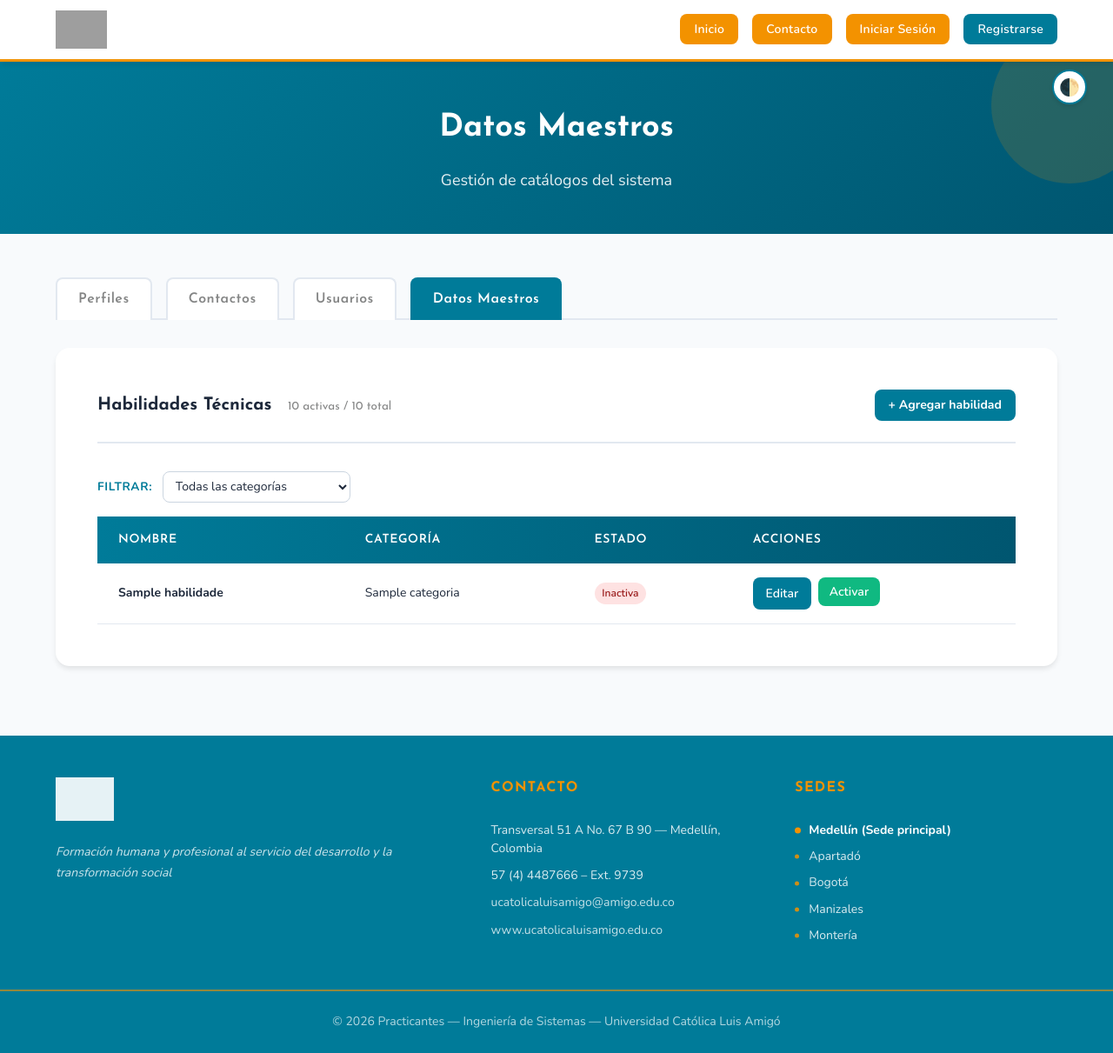
After one commit to JJrendon29/IngSistemas, a Flask app: template templates/admin/datos_maestros.html in a window 1280 px wide. The commit adds this page. Shown: the whole page at 87% size. Run offline with Flask 3, Linux system fonts and the light colour scheme; the template is opened without the code that fills it: most values are stand-ins (such as "Sample title", 1, 10 or a date in 2020); grey boxes are pictures that could not be loaded.

Commit message:
feat: panel de datos maestros para gestión de habilidades técnicas
Co-Authored-By: Claude Sonnet 4.6 <noreply@anthropic.com>

```diff
--- a/templates/admin/contactos.html
+++ b/templates/admin/contactos.html
@@ -20,6 +20,7 @@
             <a href="{{ url_for('admin.admin_panel') }}" class="admin-nav-link">Perfiles</a>
             <a href="{{ url_for('admin.admin_contactos') }}" class="admin-nav-link active">Contactos</a>
             <a href="{{ url_for('admin.admin_usuarios') }}" class="admin-nav-link">Usuarios</a>
+            <a href="{{ url_for('admin.admin_datos_maestros') }}" class="admin-nav-link">Datos Maestros</a>
         </div>
 
         <!-- Barra de filtros -->
--- /dev/null
+++ b/templates/admin/datos_maestros.html
@@ -0,0 +1,221 @@
+{% extends "base.html" %}
+
+{% block title %}Datos Maestros - Admin{% endblock %}
+
+{% block extra_css %}
+<link rel="stylesheet" href="{{ url_for('static', filename='css/admin.css') }}">
+{% endblock %}
+
+{% block content %}
+<section class="page-header">
+    <div class="container">
+        <h1>Datos Maestros</h1>
+        <p>Gestión de catálogos del sistema</p>
+    </div>
+</section>
+
+<section class="admin-section">
+    <div class="container">
+        <div class="admin-nav">
+            <a href="{{ url_for('admin.admin_panel') }}" class="admin-nav-link">Perfiles</a>
+            <a href="{{ url_for('admin.admin_contactos') }}" class="admin-nav-link">Contactos</a>
+            <a href="{{ url_for('admin.admin_usuarios') }}" class="admin-nav-link">Usuarios</a>
+            <a href="{{ url_for('admin.admin_datos_maestros') }}" class="admin-nav-link active">Datos Maestros</a>
+        </div>
+
+        <!-- Tarjeta Habilidades Técnicas -->
+        <div class="admin-card">
+            <div class="admin-card-header">
+                <h3 class="admin-card-title">
+                    Habilidades Técnicas
+                    <span style="font-size:0.85rem; font-weight:400; color:var(--text-secondary); margin-left:0.75rem;">
+                        {{ activas }} activas / {{ total }} total
+                    </span>
+                </h3>
+                <button type="button" class="btn-filtrar" onclick="abrirModalAgregar()">
+                    + Agregar habilidad
+                </button>
+            </div>
+
+            <!-- Filtro por categoría (JS) -->
+            <div style="margin-bottom:1rem; display:flex; align-items:center; gap:0.75rem; flex-wrap:wrap;">
+                <label style="font-size:0.85rem; font-weight:700; color:var(--primary-color); text-transform:uppercase; letter-spacing:0.05em;">
+                    Filtrar:
+                </label>
+                <select id="filtroCat" class="filtro-select" style="max-width:260px;" onchange="filtrarCategoria(this.value)">
+                    <option value="">Todas las categorías</option>
+                    <option value="lenguaje">Lenguajes de Programación</option>
+                    <option value="framework">Frameworks y Librerías</option>
+                    <option value="base_datos">Bases de Datos</option>
+                    <option value="herramienta">Herramientas y DevOps</option>
+                </select>
+            </div>
+
+            {% if habilidades %}
+            <div class="admin-table-container">
+                <table class="admin-table" id="tablaHabilidades">
+                    <thead>
+                        <tr>
+                            <th>Nombre</th>
+                            <th>Categoría</th>
+                            <th>Estado</th>
+                            <th>Acciones</th>
+                        </tr>
+                    </thead>
+                    <tbody>
+                        {% for h in habilidades %}
+                        <tr data-categoria="{{ h.categoria }}">
+                            <td><strong>{{ h.nombre }}</strong></td>
+                            <td>
+                                {% if h.categoria == 'lenguaje' %}Lenguajes de Programación
+                                {% elif h.categoria == 'framework' %}Frameworks y Librerías
+                                {% elif h.categoria == 'base_datos' %}Bases de Datos
+                                {% elif h.categoria == 'herramienta' %}Herramientas y DevOps
+                                {% else %}{{ h.categoria }}{% endif %}
+                            </td>
+                            <td>
+                                <span class="badge-activo {{ 'badge-activo--si' if h.activo else 'badge-activo--no' }}">
+                                    {{ 'Activa' if h.activo else 'Inactiva' }}
+                                </span>
+                            </td>
+                            <td class="admin-actions">
+                                <button type="button" class="btn btn-sm btn-revisar"
+                                        onclick="abrirModalEditar({{ h.id }}, '{{ h.nombre | e }}', '{{ h.categoria }}')">
+                                    Editar
+                                </button>
+                                <form method="POST"
+                                      action="{{ url_for('admin.admin_toggle_habilidad', id=h.id) }}"
+                                      style="display:inline;">
+                                    <button type="submit" class="btn btn-sm {{ 'btn-warning' if h.activo else 'btn-success' }}">
+                                        {{ 'Desactivar' if h.activo else 'Activar' }}
+                                    </button>
+                                </form>
+                            </td>
+                        </tr>
+                        {% endfor %}
+                    </tbody>
+                </table>
+            </div>
+            {% else %}
+            <p style="text-align:center; color:var(--text-secondary); padding:2rem;">
+                No hay habilidades registradas.
+            </p>
+            {% endif %}
+        </div>
+    </div>
+</section>
+
+<!-- Modal Agregar Habilidad -->
+<div id="modal-agregar" class="modal-overlay" style="display:none;" onclick="cerrarModalAgregar(event)">
+    <div class="modal-box" onclick="event.stopPropagation()">
+        <div class="modal-header">
+            <h4>Agregar Habilidad</h4>
+            <button type="button" class="modal-cerrar" onclick="cerrarModalAgregar()">&times;</button>
+        </div>
+        <form method="POST" action="{{ url_for('admin.admin_agregar_habilidad') }}">
+            <div class="modal-body">
+                <div style="display:flex; flex-direction:column; gap:1rem;">
+                    <div>
+                        <label style="display:block; font-size:0.85rem; font-weight:600; color:var(--primary-color); margin-bottom:0.3rem;">
+                            Nombre *
+                        </label>
+                        <input type="text" name="nombre" required maxlength="100"
+                               placeholder="Ej: TypeScript"
+                               class="modal-textarea"
+                               style="min-height:unset; height:38px; resize:none; padding:0.4rem 0.6rem;">
+                    </div>
+                    <div>
+                        <label style="display:block; font-size:0.85rem; font-weight:600; color:var(--primary-color); margin-bottom:0.3rem;">
+                            Categoría *
+                        </label>
+                        <select name="categoria" required class="filtro-select" style="width:100%; max-width:100%;">
+                            <option value="">-- Selecciona --</option>
+                            <option value="lenguaje">Lenguajes de Programación</option>
+                            <option value="framework">Frameworks y Librerías</option>
+                            <option value="base_datos">Bases de Datos</option>
+                            <option value="herramienta">Herramientas y DevOps</option>
+                        </select>
+                    </div>
+                </div>
+            </div>
+            <div class="modal-footer">
+                <button type="button" class="btn-limpiar" onclick="cerrarModalAgregar()">Cancelar</button>
+                <button type="submit" class="btn-filtrar">Agregar</button>
+            </div>
+        </form>
+    </div>
+</div>
+
+<!-- Modal Editar Habilidad -->
+<div id="modal-editar" class="modal-overlay" style="display:none;" onclick="cerrarModalEditar(event)">
+    <div class="modal-box" onclick="event.stopPropagation()">
+        <div class="modal-header">
+            <h4>Editar Habilidad</h4>
+            <button type="button" class="modal-cerrar" onclick="cerrarModalEditar()">&times;</button>
+        </div>
+        <form id="form-editar" method="POST" action="">
+            <div class="modal-body">
+                <div style="display:flex; flex-direction:column; gap:1rem;">
+                    <div>
+                        <label style="display:block; font-size:0.85rem; font-weight:600; color:var(--primary-color); margin-bottom:0.3rem;">
+                            Nombre *
+                        </label>
+                        <input type="text" id="editar-nombre" name="nombre" required maxlength="100"
+                               class="modal-textarea"
+                               style="min-height:unset; height:38px; resize:none; padding:0.4rem 0.6rem;">
+                    </div>
+                    <div>
+                        <label style="display:block; font-size:0.85rem; font-weight:600; color:var(--primary-color); margin-bottom:0.3rem;">
+                            Categoría *
+                        </label>
+                        <select id="editar-categoria" name="categoria" required class="filtro-select" style="width:100%; max-width:100%;">
+                            <option value="lenguaje">Lenguajes de Programación</option>
+                            <option value="framework">Frameworks y Librerías</option>
+                            <option value="base_datos">Bases de Datos</option>
+                            <option value="herramienta">Herramientas y DevOps</option>
+                        </select>
+                    </div>
+                </div>
+            </div>
+            <div class="modal-footer">
+                <button type="button" class="btn-limpiar" onclick="cerrarModalEditar()">Cancelar</button>
+                <button type="submit" class="btn-filtrar">Guardar</button>
+            </div>
+        </form>
+    </div>
+</div>
+
+<script>
+function abrirModalAgregar() {
+    document.getElementById('modal-agregar').style.display = 'flex';
+}
+function cerrarModalAgregar(e) {
+    if (e && e.target !== document.getElementById('modal-agregar')) return;
+    document.getElementById('modal-agregar').style.display = 'none';
+}
+
+function abrirModalEditar(id, nombre, categoria) {
+    var form = document.getElementById('form-editar');
+    form.action = '/admin/datos-maestros/habilidades/' + id + '/editar';
+    document.getElementById('editar-nombre').value = nombre;
+    document.getElementById('editar-categoria').value = categoria;
+    document.getElementById('modal-editar').style.display = 'flex';
+    document.getElementById('editar-nombre').focus();
+}
+function cerrarModalEditar(e) {
+    if (e && e.target !== document.getElementById('modal-editar')) return;
+    document.getElementById('modal-editar').style.display = 'none';
+}
+
+function filtrarCategoria(cat) {
+    var filas = document.querySelectorAll('#tablaHabilidades tbody tr');
+    filas.forEach(function(fila) {
+        if (!cat || fila.dataset.categoria === cat) {
+            fila.style.display = '';
+        } else {
+            fila.style.display = 'none';
+        }
+    });
+}
+</script>
+{% endblock %}
--- a/templates/admin/panel.html
+++ b/templates/admin/panel.html
@@ -21,6 +21,7 @@
             <a href="{{ url_for('admin.admin_panel') }}" class="admin-nav-link active">Perfiles</a>
             <a href="{{ url_for('admin.admin_contactos') }}" class="admin-nav-link">Contactos</a>
             <a href="{{ url_for('admin.admin_usuarios') }}" class="admin-nav-link">Usuarios</a>
+            <a href="{{ url_for('admin.admin_datos_maestros') }}" class="admin-nav-link">Datos Maestros</a>
         </div>
 
         <!-- Estadísticas rápidas -->
--- a/templates/admin/usuarios.html
+++ b/templates/admin/usuarios.html
@@ -20,6 +20,7 @@
             <a href="{{ url_for('admin.admin_panel') }}" class="admin-nav-link">Perfiles</a>
             <a href="{{ url_for('admin.admin_contactos') }}" class="admin-nav-link">Contactos</a>
             <a href="{{ url_for('admin.admin_usuarios') }}" class="admin-nav-link active">Usuarios</a>
+            <a href="{{ url_for('admin.admin_datos_maestros') }}" class="admin-nav-link">Datos Maestros</a>
         </div>
 
         <div class="admin-card">
```
Also changed, not shown: models/__init__.py (+8 -0 lines), models/catalogo.py (+97 -0 lines), routes/admin.py (+71 -0 lines), templates/admin/revisar_perfil.html (+8 -0 lines).
